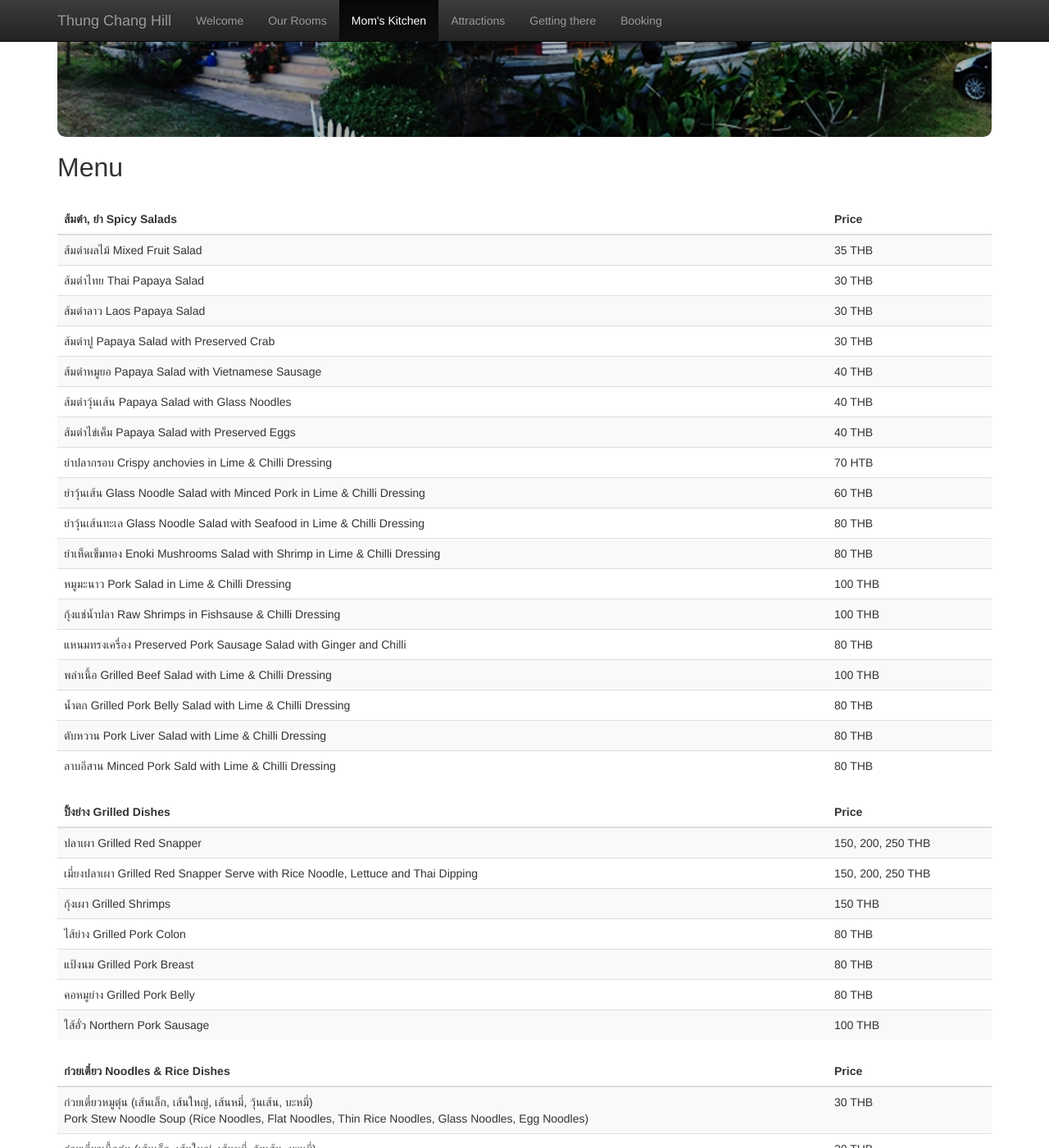
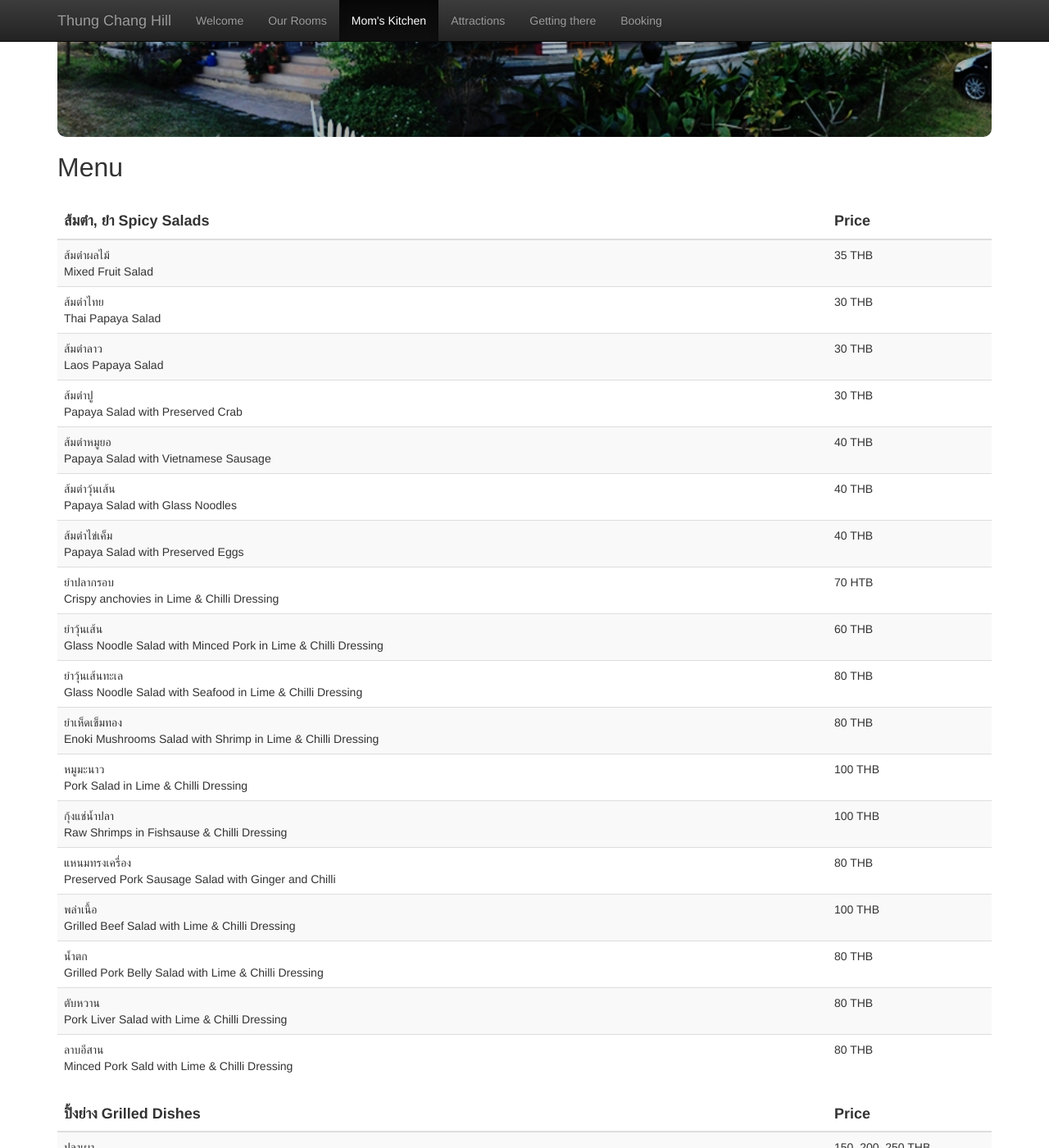
Before and after one commit to akuz/thungchanghill, a Jekyll site: the page built from 20_kitchen.md, in a window 1280 px wide and 1400 px high, scrolled down 400 px. Shown: the whole window at 82% size. Built offline with Jekyll 4.4.1, drawn with Linux system fonts in a browser that asks for light colours; some of the changed text lies outside the part shown.

Commit message:
Menu update.

```diff
--- a/20_kitchen.md
+++ b/20_kitchen.md
@@ -29,6 +29,9 @@
   border-radius: 10px;
   margin-top: 25px;
 }
+table.table th {
+  font-size: large;
+}
 table.table th.price {
   width: 200px;
 }
@@ -57,7 +60,8 @@
   	<tbody>
   	  <tr>
   	    <td>
-  	      ส้มตำผลไม้ Mixed Fruit Salad
+  	      ส้มตำผลไม้ <br />
+  	      Mixed Fruit Salad
   	    </td>
   	    <td>
   	      35 THB
@@ -65,7 +69,8 @@
   	  </tr>
   	  <tr>
   	    <td>
-  	      ส้มตำไทย Thai Papaya Salad
+  	      ส้มตำไทย <br />
+  	      Thai Papaya Salad
   	    </td>
   	    <td>
   	      30 THB
@@ -73,7 +78,8 @@
   	  </tr>
   	  <tr>
   	    <td>
-  	      ส้มตำลาว Laos Papaya Salad
+  	      ส้มตำลาว <br />
+  	      Laos Papaya Salad
   	    </td>
   	    <td>
   	      30 THB
@@ -81,7 +87,8 @@
   	  </tr>
   	  <tr>
   	    <td>
-  	      ส้มตำปู Papaya Salad with Preserved Crab
+  	      ส้มตำปู <br />
+  	      Papaya Salad with Preserved Crab
   	    </td>
   	    <td>
   	      30 THB
@@ -89,7 +96,8 @@
   	  </tr>
   	  <tr>
   	    <td>
-  	      ส้มตำหมูยอ Papaya Salad with Vietnamese Sausage
+  	      ส้มตำหมูยอ <br />
+  	      Papaya Salad with Vietnamese Sausage
   	    </td>
   	    <td>
   	      40 THB
@@ -97,7 +105,8 @@
   	  </tr>
   	  <tr>
   	    <td>
-  	      ส้มตำวุ้นเส้น Papaya Salad with Glass Noodles
+  	      ส้มตำวุ้นเส้น <br />
+  	      Papaya Salad with Glass Noodles
   	    </td>
   	    <td>
   	      40 THB
@@ -105,7 +114,8 @@
   	  </tr>
   	  <tr>
   	    <td>
-  	      ส้มตำไข่เค็ม Papaya Salad with Preserved Eggs
+  	      ส้มตำไข่เค็ม <br />
+  	      Papaya Salad with Preserved Eggs
   	    </td>
   	    <td>
   	      40 THB
@@ -113,7 +123,8 @@
   	  </tr>
   	  <tr>
   	    <td>
-  	      ยำปลากรอบ Crispy anchovies in Lime & Chilli Dressing
+  	      ยำปลากรอบ <br />
+  	      Crispy anchovies in Lime & Chilli Dressing
   	    </td>
   	    <td>
   	      70 HTB
@@ -121,7 +132,8 @@
   	  </tr>
   	  <tr>
   	    <td>
-  	      ยำวุ้นเส้น Glass Noodle Salad with Minced Pork in Lime & Chilli Dressing
+  	      ยำวุ้นเส้น <br />
+  	      Glass Noodle Salad with Minced Pork in Lime & Chilli Dressing
   	    </td>
   	    <td>
   	      60 THB
@@ -129,7 +141,8 @@
   	  </tr>
   	  <tr>
   	    <td>
-  	      ยำวุ้นเส้นทะเล Glass Noodle Salad with Seafood in Lime & Chilli Dressing
+  	      ยำวุ้นเส้นทะเล <br />
+  	      Glass Noodle Salad with Seafood in Lime & Chilli Dressing
   	    </td>
   	    <td>
   	      80 THB
@@ -137,7 +150,8 @@
   	  </tr>
   	  <tr>
   	    <td>
-  	      ยำเห็ดเข็มทอง Enoki Mushrooms Salad with Shrimp in Lime & Chilli Dressing
+  	      ยำเห็ดเข็มทอง <br />
+  	      Enoki Mushrooms Salad with Shrimp in Lime & Chilli Dressing
   	    </td>
   	    <td>
   	      80 THB
@@ -145,7 +159,8 @@
   	  </tr>
   	  <tr>
   	    <td>
-  	      หมูมะนาว Pork Salad in Lime & Chilli Dressing
+  	      หมูมะนาว <br />
+  	      Pork Salad in Lime & Chilli Dressing
   	    </td>
   	    <td>
   	      100 THB
@@ -153,7 +168,8 @@
   	  </tr>
   	  <tr>
   	    <td>
-  	      กุ้งแช่น้ำปลา Raw Shrimps in Fishsause & Chilli Dressing
+  	      กุ้งแช่น้ำปลา <br />
+  	      Raw Shrimps in Fishsause & Chilli Dressing
   	    </td>
   	    <td>
   	      100 THB
@@ -161,7 +177,8 @@
   	  </tr>
   	  <tr>
   	    <td>
-  	      แหนมทรงเครื่อง Preserved Pork Sausage Salad with Ginger and Chilli
+  	      แหนมทรงเครื่อง <br />
+  	      Preserved Pork Sausage Salad with Ginger and Chilli
   	    </td>
   	    <td>
   	      80 THB
@@ -169,7 +186,8 @@
   	  </tr>
   	  <tr>
   	    <td>
-  	      พล่าเนื้อ Grilled Beef Salad with Lime & Chilli Dressing
+  	      พล่าเนื้อ <br />
+  	      Grilled Beef Salad with Lime & Chilli Dressing
   	    </td>
   	    <td>
   	      100 THB
@@ -177,7 +195,8 @@
   	  </tr>
   	  <tr>
   	    <td>
-  	      น้ำตก Grilled Pork Belly Salad with Lime & Chilli Dressing
+  	      น้ำตก <br />
+  	      Grilled Pork Belly Salad with Lime & Chilli Dressing
   	    </td>
   	    <td>
   	      80 THB
@@ -185,7 +204,8 @@
   	  </tr>
   	  <tr>
   	    <td>
-  	      ตับหวาน Pork Liver Salad with Lime & Chilli Dressing
+  	      ตับหวาน <br />
+  	      Pork Liver Salad with Lime & Chilli Dressing
   	    </td>
   	    <td>
   	      80 THB
@@ -193,7 +213,8 @@
   	  </tr>
   	  <tr>
   	    <td>
-  	      ลาบอีสาน Minced Pork Sald with Lime & Chilli Dressing
+  	      ลาบอีสาน <br />
+  	      Minced Pork Sald with Lime & Chilli Dressing
   	    </td>
   	    <td>
   	      80 THB
@@ -218,7 +239,8 @@
   	<tbody>
   	  <tr>
   	    <td>
-  	      ปลาเผา Grilled Red Snapper
+  	      ปลาเผา<br />
+  	      Grilled Red Snapper
   	    </td>
   	    <td>
   	      150, 200, 250 THB
@@ -226,7 +248,8 @@
   	  </tr>
   	  <tr>
   	    <td>
-  	      เมี่ยงปลาเผา Grilled Red Snapper Serve with Rice Noodle, Lettuce and Thai Dipping
+  	      เมี่ยงปลาเผา<br />
+  	      Grilled Red Snapper Serve with Rice Noodle, Lettuce and Thai Dipping
   	    </td>
   	    <td>
   	      150, 200, 250 THB
@@ -234,7 +257,8 @@
   	  </tr>
   	  <tr>
   	    <td>
-  	      กุ้งเผา Grilled Shrimps
+  	      กุ้งเผา<br />
+  	      Grilled Shrimps
   	    </td>
   	    <td>
   	      150 THB
@@ -242,7 +266,8 @@
   	  </tr>
   	  <tr>
   	    <td>
-  	      ไส้ย่าง Grilled Pork Colon
+  	      ไส้ย่าง<br />
+  	      Grilled Pork Colon
   	    </td>
   	    <td>
   	      80 THB
@@ -250,7 +275,8 @@
   	  </tr>
   	  <tr>
   	    <td>
-  	      แป้งนม Grilled Pork Breast
+  	      แป้งนม<br />
+  	      Grilled Pork Breast
   	    </td>
   	    <td>
   	      80 THB
@@ -258,7 +284,8 @@
   	  </tr>
   	  <tr>
   	    <td>
-  	      คอหมูย่าง Grilled Pork Belly
+  	      คอหมูย่าง<br />
+  	      Grilled Pork Belly
   	    </td>
   	    <td>
   	      80 THB
@@ -266,7 +293,8 @@
   	  </tr>
   	  <tr>
   	    <td>
-  	      ใส้อั่ว Northern Pork Sausage
+  	      ใส้อั่ว<br />
+  	      Northern Pork Sausage
   	    </td>
   	    <td>
   	      100 THB
@@ -276,13 +304,12 @@
   </table>
 </div>
 
-
 <div class="table-responsive">
   <table class="table table-striped">
   	<thead>
   	  <tr>
   	    <th>
-  	      ก๋วยเตี๋ยว Noodles & Rice Dishes
+  	      ก๋วยเตี๋ยว Noodle & Rice Dishes
   	    </th>
   	    <th class="price">
   	      Price
@@ -357,41 +384,256 @@
   </table>
 </div>
 
+<div class="table-responsive">
+  <table class="table table-striped">
+  	<thead>
+  	  <tr>
+  	    <th>
+  	      ต้ม, แกง Soups
+  	    </th>
+  	    <th class="price">
+  	      Price
+  	    </th>
+  	  </tr>
+  	</thead>
+  	<tbody>
+  	  <tr>
+  	    <td>
+  	      ต้มยำกุ้ง<br />
+  	      Tom Yam Shrimps
+  	    </td>
+  	    <td>
+  	      150 THB
+  	    </td>
+  	  </tr>
+  	  <tr>
+  	    <td>
+  	      ต้มยำไก่บ้าน<br />
+  	      Tom Yam Chicken
+  	    </td>
+  	    <td>
+  	      150 THB
+  	    </td>
+  	  </tr>
+  	  <tr>
+  	    <td>
+  	      ต้มยำปลาช่อน<br />
+  	      Tom Yam Snakehead Fish
+  	    </td>
+  	    <td>
+  	      150 THB
+  	    </td>
+  	  </tr>
+  	  <tr>
+  	    <td>
+  	      ต้มยำปลานิล<br />
+  	      Tom Yam Tilapia
+  	    </td>
+  	    <td>
+  	      150 THB
+  	    </td>
+  	  </tr>
+  	  <tr>
+  	    <td>
+  	      แกงเลียง (หมู, ไก่, เนื้อ, กุ้ง)<br />
+  	      Mixed Local Vegetables Soup
+  	    </td>
+  	    <td>
+  	      50, 80 THB
+  	    </td>
+  	  </tr>
+  	  <tr>
+  	    <td>
+  	      แกงจืดเต้าหู้<br />
+  	      Minsed Pork and Egg Tofu Soup
+  	    </td>
+  	    <td>
+  	      80 THB
+  	    </td>
+  	  </tr>
+  	</tbody>
+  </table>
+</div>
+
+<div class="table-responsive">
+  <table class="table table-striped">
+  	<thead>
+  	  <tr>
+  	    <th>
+  	      นึ่ง Steamed Dishes
+  	    </th>
+  	    <th class="price">
+  	      Price
+  	    </th>
+  	  </tr>
+  	</thead>
+  	<tbody>
+  	  <tr>
+  	    <td>
+  	      ปลานึ่งมะนาว<br />
+  	      Steamed Snaper with Lime
+  	    </td>
+  	    <td>
+  	      150, 200 THB
+  	    </td>
+  	  </tr>
+  	  <tr>
+  	    <td>
+  	      ปลานึ่งน้ำพริกหนุ่ม<br />
+  	      Steamed Snaper with Nortern Style Dipping
+  	    </td>
+  	    <td>
+  	      150, 200 THB
+  	    </td>
+  	  </tr>
+  	  <tr>
+  	    <td>
+  	      ไก่นึ่งสมุนไพร<br />
+  	      Steamed Chicken with Mixed Herbs
+  	    </td>
+  	    <td>
+  	      150 THB
+  	    </td>
+  	  </tr>
+  	</tbody>
+  </table>
+</div>
+
+<div class="table-responsive">
+  <table class="table table-striped">
+  	<thead>
+  	  <tr>
+  	    <th>
+  	      ผัดๆ ทอดๆ Saute & Deep Fried Dishes
+  	    </th>
+  	    <th class="price">
+  	      Price
+  	    </th>
+  	  </tr>
+  	</thead>
+  	<tbody>
+  	  <tr>
+  	    <td>
+  	      ผัดกระเพรา (หมู, ไก่, เนื้อ, กุ้ง, ทะเล)<br />
+  	      Hot Basil Sause (Pork, Chicken, Beef, Shrimps or Mixed Seafood)
+  	    </td>
+  	    <td>
+  	      50, 80 THB
+  	    </td>
+  	  </tr>
+  	  <tr>
+  	    <td>
+  	      ผัดพริก (หมู, ไก่, เนื้อ, กุ้ง, ทะเล)<br />
+  	      Sweet Chilli Sause (Pork, Chicken, Beef, Shrimps or Mixed Seafood)
+  	    </td>
+  	    <td>
+  	      50, 80 THB
+  	    </td>
+  	  </tr>
+  	  <tr>
+  	    <td>
+  	      ผัดเปรี้ยวหวาน (หมู, ไก่, เนื้อ, กุ้ง, ทะเล)<br />
+  	      Sweet & Sour Sause (Pork, Chicken, Beef, Shrimps or Mixed Seafood)
+  	    </td>
+  	    <td>
+  	      50, 80 THB
+  	    </td>
+  	  </tr>
+  	  <tr>
+  	    <td>
+  	      ผัดหน่อไม้ฝรั้ง (หมู, ไก่, เนื้อ, กุ้ง, ทะเล)<br />
+  	      Asparagus Saute in Oyster Sause (Pork, Chicken, Beef, Shrimps or Mixed Seafood)
+  	    </td>
+  	    <td>
+  	      50, 80 THB
+  	    </td>
+  	  </tr>
+  	  <tr>
+  	    <td>
+  	      ผัดเผ็ด (หมู, ไก่, เนื้อ, กุ้ง, ทะเล, ปลาดุก, ปลาไหล, ปลาคัง)<br />
+  	      Chilli Paste Saute (Pork, Chicken, Beef, Shrimps, Seafood, Catfish, Eel or Giant Catfish)
+  	    </td>
+  	    <td>
+  	      50, 80 THB
+  	    </td>
+  	  </tr>
+  	  <tr>
+  	    <td>
+  	      ปลาหมึกผัดไข่เค็ม <br />
+  	      Squid Saute in Preserved Eggs Sause
+  	    </td>
+  	    <td>
+  	      100 THB
+  	    </td>
+  	  </tr>
+  	  <tr>
+  	    <td>
+  	      ผัดผักบุ้งไฟแดง <br />
+  	      Morning Glory Saute in Oyster Sause
+  	    </td>
+  	    <td>
+  	      50 THB
+  	    </td>
+  	  </tr>
+  	  <tr>
+  	    <td>
+  	      ผัดผักน้ำมันหอย <br />
+  	      Chinese Broccoli Saute in Oyster Sause
+  	    </td>
+  	    <td>
+  	      50, 80 THB
+  	    </td>
+  	  </tr>
+  	  <tr>
+  	    <td>
+  	      คะน้าหมูกรอบ <br />
+  	      Chinese Broccoli with Chrispy Pork Belli Saute in Oyster Sause
+  	    </td>
+  	    <td>
+  	      80 THB
+  	    </td>
+  	  </tr>
+  	  <tr>
+  	    <td>
+  	      แหนมซี่โครงทอด <br />
+  	      Preserved Pork Ribs Fried with Garlic
+  	    </td>
+  	    <td>
+  	      80 THB
+  	    </td>
+  	  </tr>
+  	  <tr>
+  	    <td>
+  	      กุ้งชุบแป้งทอด <br />
+  	      Deep Fried Shrimps
+  	    </td>
+  	    <td>
+  	      150 THB
+  	    </td>
+  	  </tr>
+  	  <tr>
+  	    <td>
+  	      ไก่ชุบแป้งทอด <br />
+  	      Fried Chicken
+  	    </td>
+  	    <td>
+  	      80 THB
+  	    </td>
+  	  </tr>
+  	  <tr>
+  	    <td>
+  	      ไข่เจียว <br />
+  	      Thai Omelette
+  	    </td>
+  	    <td>
+  	      30 THB
+  	    </td>
+  	  </tr>
+  	</tbody>
+  </table>
+</div>
+
 <pre>
-
-
-ต้ม, แกง Soup
-ต้มยำกุ้ง Tom Yam Shrimps__________________________________________________________________________150 THB
-ต้มยำไก่บ้าน Tom Yam Chicken_______________________________________________________________________150 THB
-ต้มยำปลาช่อน Tom Yam Snakehead Fish______________________________________________________________150 THB
-ต้มยำปลานิล Tom Yam Tilapia________________________________________________________________________150 THB
-แกงเลียง (หมู, ไก่, เนื้อ, กุ้ง) Mixed Local Vegetable Soup_______________________________________________50, 80 THB
-แกงจืดเต้าหู้ Minsed Pork and Egg Tofu Soup___________________________________________________________80 THB
-
-นึ่ง Steamed
-ปลานึ่งมะนาว Steam Snaper with Lime____________________________________________________________150, 200 THB
-ปลานึ่งน้ำพริกหนุ่ม Steam Snaper with Nortern style deeping_________________________________________150, 200 THB
-ไก่นึ่งสมุนไพร Steam Chicken with Mixed Herbs________________________________________________________150 THB
-
-ผัดๆ ทอดๆ Saute, Deep fired
-ผัดกระเพรา (หมู, ไก่, เนื้อ, กุ้ง, ทะเล)
-Hot basil Sause (Pork, Chicken, Beef, Shrimps or Mixed Seafood)___________________________________50, 80 THB
-ผัดพริก (หมู, ไก่, เนื้อ, กุ้ง, ทะเล)
-Sweet Chilli Sause (Pork, Chicken, Beef, Shrimps or Mixed Seafood)________________________________50, 80 THB
-ผัดเปรี้ยวหวาน (หมู, ไก่, เนื้อ, กุ้ง, ทะเล)
-Sweet & Soure Sause (Pork, Chicken, Beef, Shrimps or Mixed Seafood)_____________________________50, 80 THB
-ผัดหน่อไม้ฝรั้ง (หมู, ไก่, เนื้อ, กุ้ง, ทะเล)
-Asparagus Saute in Oyster Sause (Pork, Chicken, Beef, Shrimps or Mixed Seafood)__________________50, 80 THB
-ผัดเผ็ด (หมู, ไก่, เนื้อ, กุ้ง, ทะเล, ปลาดุก, ปลาไหล, ปลาคัง)
-Chilli Past Saute (Pork, Chicken, Beef, Shrimps, Seafood, Catfish, Eel or Giant Catfish)________________50, 80 THB
-ปลาหมึกผัดไข่เค็ม Squid Saute in Preserved Eggs Sause_______________________________________________100 THB
-ผัดผักบุ้งไฟแดง Morning Glory Saute in Oyster Sause___________________________________________________50 THB
-ผัดผักน้ำมันหอย Chinese Broccoli Saute in Oyster Sause_____________________________________________50, 80 THB
-คะน้าหมูกรอบ Chinese Broccoli with Chrispy Pork Belli Saute in Oyster Sause______________________________80 THB
-แหนมซี่โครงทอด Preserved Pork Ribs Fried with Garlic__________________________________________________80 THB
-กุ้งชุบแป้งทอด Deep Fried Shrimps___________________________________________________________________150 THB
-ไก่ชุบแป้งทอด Fried Chicken_________________________________________________________________________80 THB
-ไข่เจียว Thai Omelette_______________________________________________________________________________30 THB
 
 จานเล็ก Side Dish
 ข้าวสวย White Rice_________________________________________________________________________________10 THB
```
